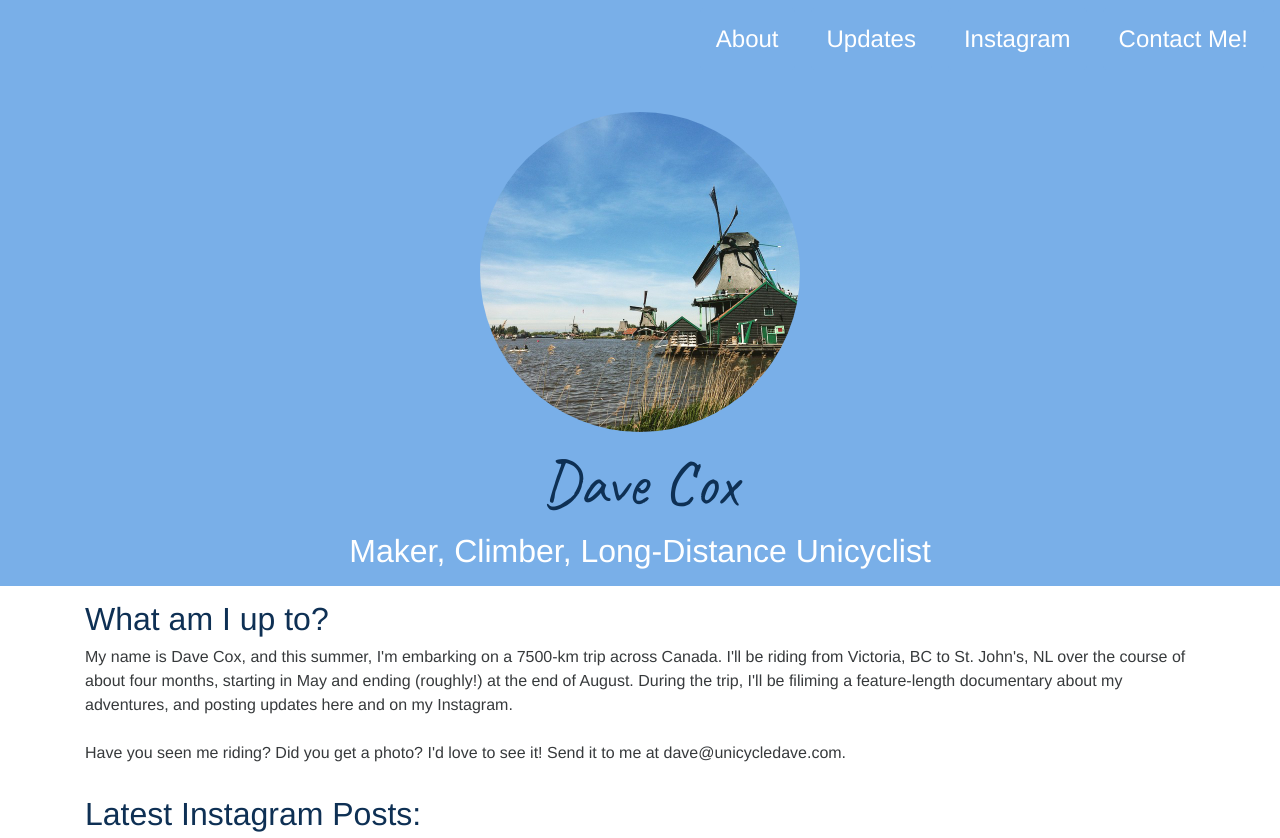
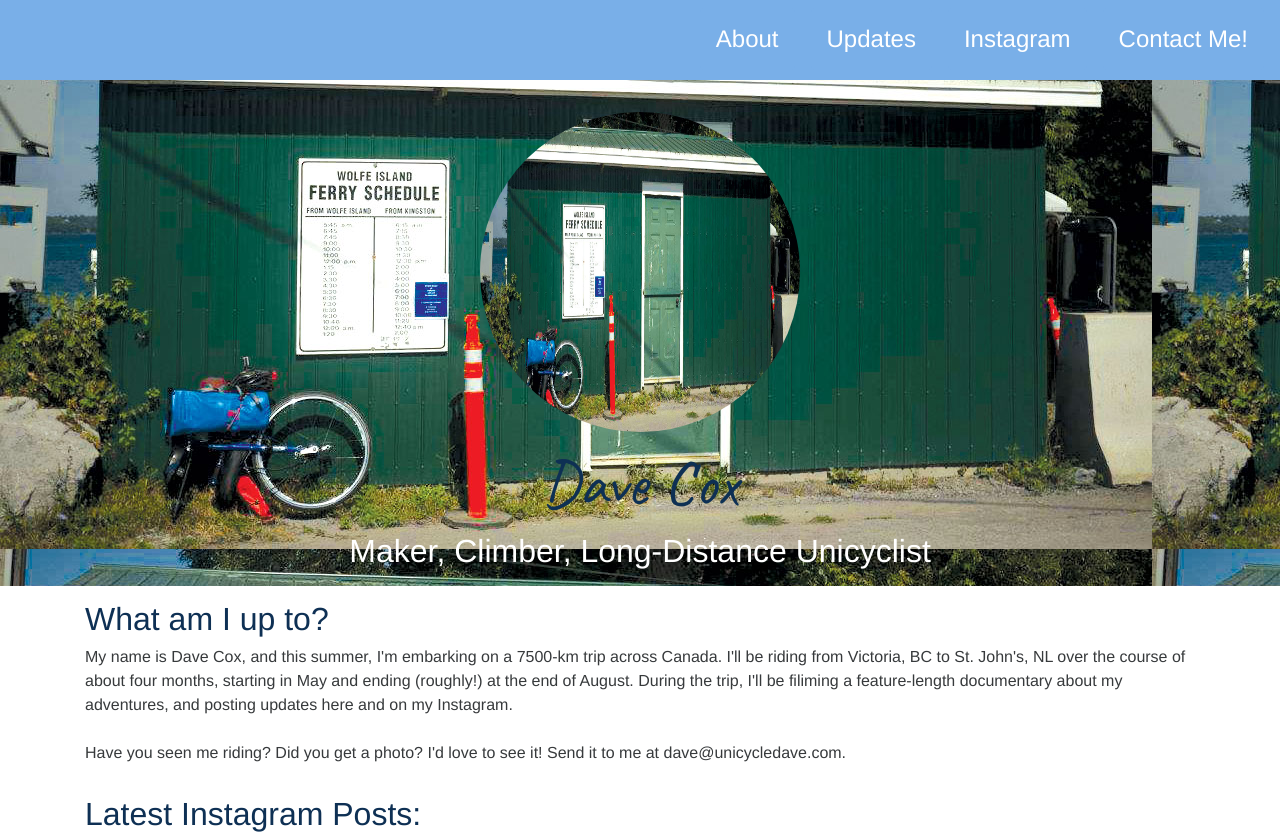
Before and after one commit to unicycle-dave/unicycle-dave.github.io, a Jekyll site: the page built from index.md, in a window 1280 px wide and 1400 px high. Shown: the top 838 px of the window. Built offline with Jekyll 4.4.1, drawn with Linux system fonts in a browser that asks for light colours; nearby versions of some CDN libraries; our own code applies the rules of GitHub Pages for plain Markdown files; the list of posts is cut into pages by our own code.

Commit message:
done except for content and images

```diff
--- a/_config.yml
+++ b/_config.yml
@@ -23,7 +23,7 @@ instagram: '@unicycle_dave'
 # phone: +1-800-555-2016
 
 # Tracking
-# googleAnalitycsID: UA-83933844-1
+googleAnalitycsID: UA-137156300-1
 
 # Plugins:
 plugins_dir:
--- a/_includes/blog.html
+++ b/_includes/blog.html
@@ -5,21 +5,37 @@
         <h2>Latest Updates:</h2>
       </div>
 
-		<article class="article  article--page  typeset">
-			<div class="col-sm-12 col-md-12">
+      <div class="col-sm-12">
       {% for post in paginator.posts %}
         <h4>{% assign date_format = site.date_format | default: "%d %b %Y" %}
-					    {{post.date | date: date_format}} - {{ post.title }}</h4>
+          {{post.title}}
+        <br><small>  {{post.date | date: date_format}}</small></h4>
+
         <div class="col-sm-12 col-md-6">
           {{ post.content }}
         </div>
         <div class="col-sm-12 col-md-6">
-					<img src="{{ post.feature_image }}">
+          <img class="img-fluid" src="{{ post.feature_image }}" >
         </div>
+
+		<div class="col-sm-12 text-sm-left">
+		{% if paginator.previous_page %}
+			<a href="{{ site.baseurl }}{{ paginator.previous_page_path }}">&larr; Newer</a>
+		{% else %}
+			&larr; No Newer Posts
+		{% endif %}
+		</div>
+
+		<div class="col-sm-12 text-sm-right">
+		{% if paginator.next_page %}
+			<a href="{{ site.baseurl }}{{ paginator.next_page_path }}">Older &rarr;</a>
+		{% else %}
+			No Older Posts &rarr;
+		{% endif %}
+		</div>
+
       {% endfor %}
-			<div>
-
-        </article>
+	</div>
     {% endif %}
   </div>
 </section>
--- a/_includes/head.html
+++ b/_includes/head.html
@@ -8,7 +8,7 @@
     <meta name="author" content="{{ site.meta_author }}">
     {% endif %}
     <link href="https://fonts.googleapis.com/css?family=Caveat" rel="stylesheet">
-    <link rel="stylesheet" href="./web-dist/css/main.min.css">
+    <link rel="stylesheet" href="/web-dist/css/main.min.css">
     <script src="https://code.jquery.com/jquery-2.2.4.min.js"
             integrity="sha256-BbhdlvQf/xTY9gja0Dq3HiwQF8LaCRTXxZKRutelT44="
             crossorigin="anonymous"></script>
--- a/_includes/top.html
+++ b/_includes/top.html
@@ -1,7 +1,7 @@
 <header class="container-fluid container-top">
     <div class="row">
         <col-md-12>
-            <img src="./web-dist/images/profile-image.jpg" class="container-top-image img-circle m-x-auto" alt="{{ site.brand }}">
+            <img src="/web-dist/images/top-image.jpg" class="container-top-image img-circle m-x-auto" alt="{{ site.brand }}">
             <h1 class="container-top-name">
                 {{ site.brand }}
             </h1>
--- /dev/null
+++ b/_layouts/page2.html
@@ -0,0 +1,3 @@
+---
+layout: default
+---
--- a/_web-src/scss/theme/_top.scss
+++ b/_web-src/scss/theme/_top.scss
@@ -3,6 +3,7 @@
 .container-top {
   display: block;
   padding-top: 4rem;
+  background-image: url("../../web-dist/images/top-image.jpg");
   background-color: $theme-color-main;
   text-align: center;
   position: relative;
```
Also changed, not shown: _posts/2018-03-28-another-test.md (added, +10 -0 lines), web-dist/css/main.min.css, web-dist/images/top-image.jpg (added), 5 other files. Lines whose indentation alone changed are shown as unchanged.
